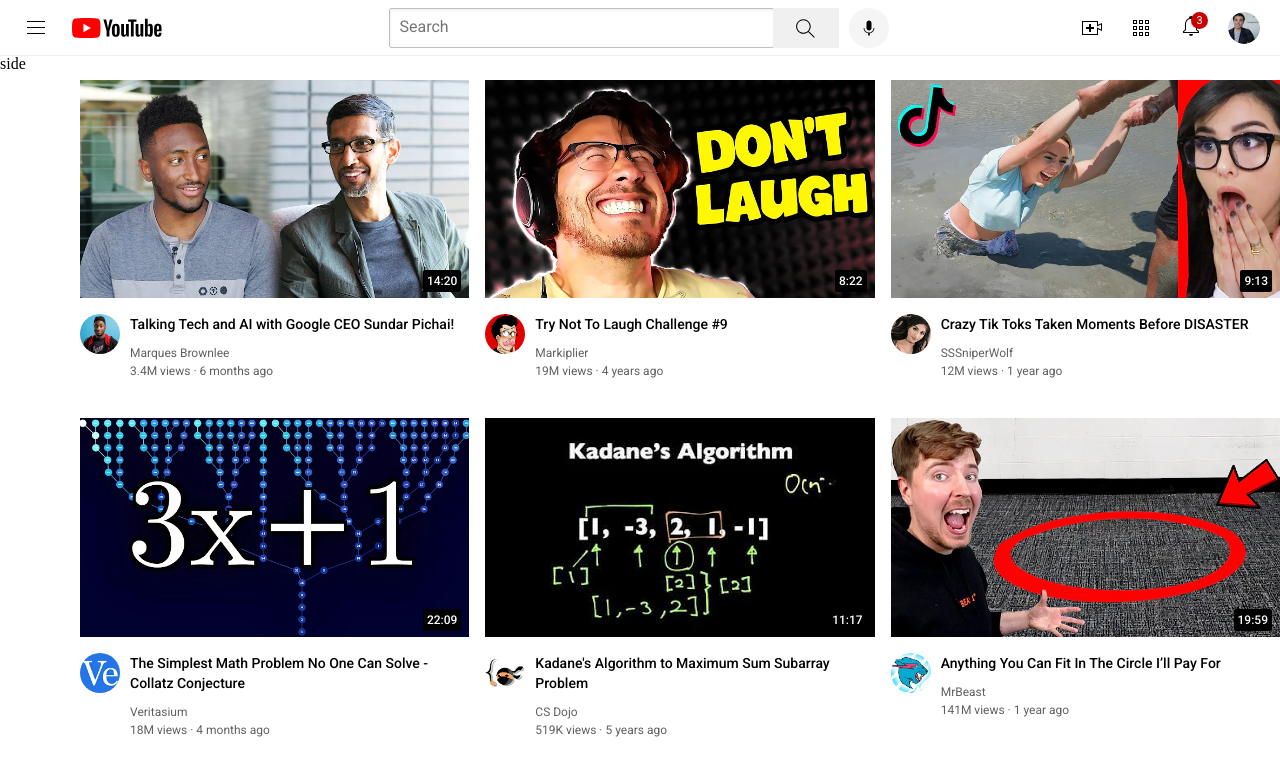
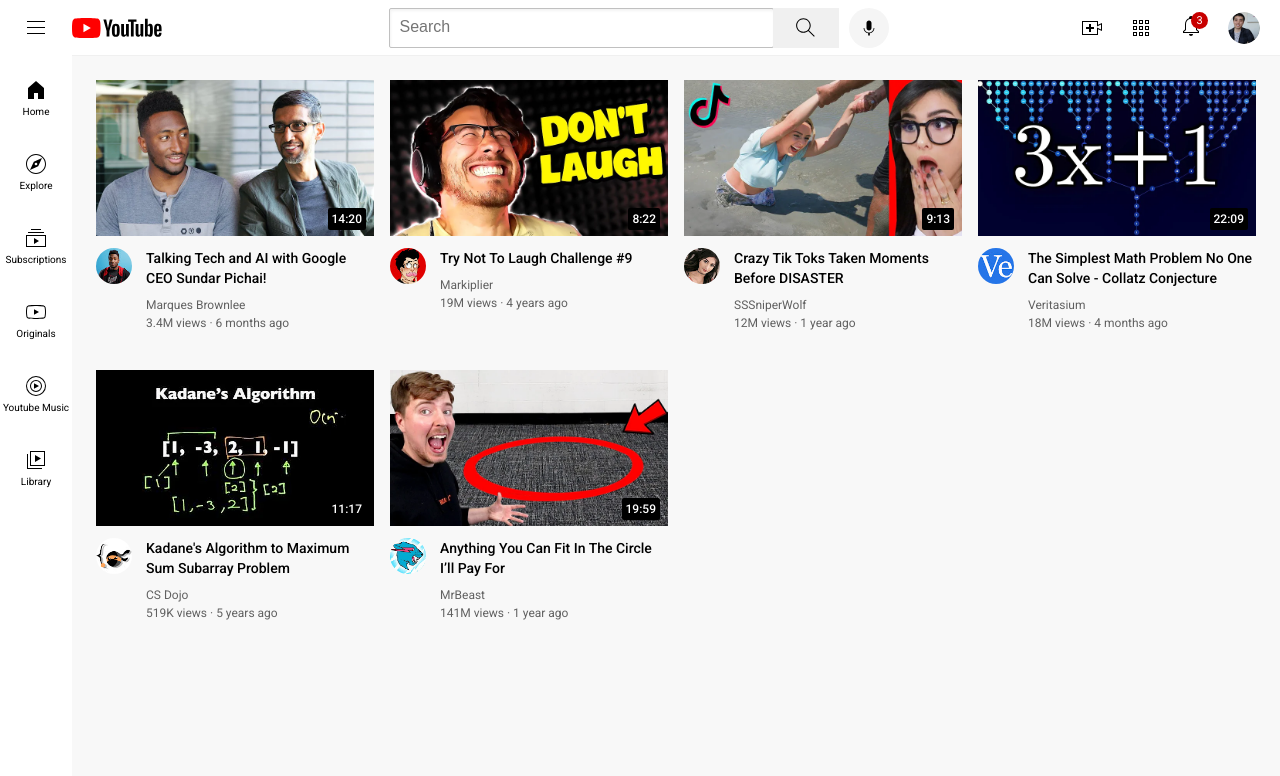
Before and after one commit to AbhinavSingh93/learning, a plain HTML site: page youtube.html/text.html in a window 1280 px wide. Drawn offline with Linux system fonts and the light colour scheme.

Commit message:
My Learnings

```diff
--- a/youtube.html/styles/general.css
+++ b/youtube.html/styles/general.css
@@ -1,10 +1,13 @@
 p{
-    font-family: Roboto,Arial;
     margin-top: 0px;
     margin-bottom: 0px;
 }
 body{
+    font-family: Roboto,Arial;
     margin:0;
     padding-top: 80px;
-    padding-left: 80px;
+    padding-left: 96px;
+    padding-right: 24px;
+    background-color: rgb(248, 248, 248);
+
 }
--- a/youtube.html/styles/header.css
+++ b/youtube.html/styles/header.css
@@ -53,6 +53,38 @@
     margin-left: -1px;
     margin-right: 10px;
 }
+.search-button,
+.voice-search-button,
+.upload-icon-container{
+    display: flex;
+    justify-content: center;
+    align-items: center;
+    position: relative;
+}
+.search-button .Tooltip,
+.voice-search-button .Tooltip,
+.upload-icon-container .Tooltip{
+
+    position: absolute;
+    background-color: gray;
+    color: white;
+    padding-top: 4px;
+    padding-bottom: 4px;
+    padding-left: 8px;
+    padding-right: 8px;
+    border-radius: 2px;
+    font-size: 12px;
+    bottom: -30px;
+    opacity:0;
+    transition: opacity 0.15s;
+    pointer-events: none;
+    white-space: nowrap;
+}
+.search-button:hover .Tooltip,
+.voice-search-button:hover .Tooltip,
+.upload-icon-container:hover .Tooltip{
+    opacity: 1;
+}
 .voice-search-button{
     height: 40px;
     width: 40px;
@@ -65,25 +97,20 @@
     height: 36px;
     padding-left: 10px;
     font: 16px;
-    border-width: 1px;
-    border-style: solid;
-    border-color: rgb(192, 192, 192);
+    border:1px solid rgb(192, 192, 192);
     border-radius: 2px;
     box-shadow: inset 1px 2px 3px rgba(0, 0, 0, 0.05);
     width: 0;
 }
 .search-bar::placeholder{
-    font-family: Roboto,Arial;
     font-size: 16px;
 }
 
 .search-icon{
     height: 25px;
-    margin-top: 4px;
 }
 .voice-search-icon{
     height: 20px;
-    margin-top: 4px;
 
 }
 .upload-icon{
@@ -104,7 +131,6 @@
     right:-5px;
     background-color: rgb(200,0,0);
     color: white;
-    font-family: Roboto,Arial;
     font-size: 11px;
     padding-left: 5px;
     padding-right:5px;
--- a/youtube.html/styles/sidebar.css
+++ b/youtube.html/styles/sidebar.css
@@ -5,4 +5,26 @@
     top: 55px;
     background-color: white;
     width:72px;
+    z-index:200;
+    padding-top: 5px;
+    cursor: pointer;
 }
+.Sidebar-link{
+    height:74px;
+    display: flex;
+    justify-content: center;
+    align-items: center;
+    flex-direction: column;
+}
+.Sidebar-link:hover{
+    background-color: rgb(235, 235, 235);
+}
+
+.Sidebar-link img {
+    height:24px;
+    margin-bottom: 4px;
+
+}
+.Sidebar-link div{
+    font-size: 10px;
+}
--- a/youtube.html/styles/video.css
+++ b/youtube.html/styles/video.css
@@ -10,18 +10,18 @@
 }
 
 .profile-picture{
-width:40px;
+width:36px;
 border-radius:50px;
 }
 .video-title{
 margin-top:0;
-margin-bottom: 12px;
+margin-bottom: 10px;
 font-size: 14px;
 font-weight: 500;
 line-height:20px;
 }
 .thumbnail-row{
-margin-bottom:12px;
+margin-bottom:8px;
 position: relative;
 }
 .video-author,
@@ -33,19 +33,35 @@
 margin-bottom: 4px;
 }
 .video-grid{
+
 display: grid;
 grid-template-columns: 1fr 1fr 1fr;
 column-gap: 16px;
 row-gap:40px;
+
 }
+@media(max-width: 750px)
+{
+    .video-grid{
+        grid-template-columns: 1fr 1fr;
+    }
+}
+@media(min-width:751px) and (max-width:999px){
+    .video-grid{
+        grid-template-columns: 1fr 1fr 1fr;
+    }
+}
+@media(min-width:1000px){
+    .video-grid{
+        grid-template-columns: 1fr 1fr 1fr 1fr;
+    }
+}
+
 .video-time{
-    font-family: Roboto,Arial;
+
     font-size: 12px;
     font-weight: 500;
-    padding-left: 4px;
-    padding-right: 4px;
-    padding-top: 4px;
-    padding-bottom: 4px;
+    padding: 4px;
     border-radius: 2px;
     background-color: black;
     color: white;
--- a/youtube.html/text.html
+++ b/youtube.html/text.html
@@ -13,7 +13,7 @@
     <link rel="stylesheet" href="styles/sidebar.css">
 </head>
 <body>
-    <div class="header">
+    <header class="header">
         <div class="left-section">
             <img class="hamburger-menu"src="icons/hamburger-menu.svg">
             <img class="youtube-logo"src="icons/youtube-logo.svg">
@@ -22,13 +22,18 @@
             <input class="search-bar" type="text" placeholder="Search">
             <button class="search-button">
                 <img class="search-icon"src="icons/search.svg">
+                <div class="Tooltip">Search</div>
             </button>
             <button class="voice-search-button">
                 <img  class="voice-search-icon"  src="icons/voice-search-icon.svg">
+                <div class="Tooltip">Search with your voice</div>
             </button>
         </div>
         <div class="right-section">
+            <div class="upload-icon-container">
                 <img  class="upload-icon" src="icons/upload.svg">
+                <div class="Tooltip">Create</div>
+            </div>
             <img class="youtube-apps-icon " src="icons/youtube-apps.svg">
             <div class="notification-icon-container">
                 <img class="notifications-icon" src="icons/notifications.svg">
@@ -36,11 +41,35 @@
             </div>
             <img class="current-user-picture" src="channels/my-channel.jpeg">
         </div>
+    </header>
+    <nav class="sidebar">
+        <div class="Sidebar-link">
+            <img src="icons/home.svg">
+            <div>Home</div>
         </div>
-    <div class="sidebar">
-        side
+        <div class="Sidebar-link">
+            <img src="icons/explore.svg">
+            <div>Explore</div>
         </div>
-    <div class="video-grid">
+        <div class="Sidebar-link">
+            <img src="icons/subscriptions.svg">
+            <div>Subscriptions</div>
+        </div>
+        <div class="Sidebar-link">
+            <img src="icons/originals.svg">
+            <div>Originals</div>
+        </div>
+        <div class="Sidebar-link">
+            <img src="icons/youtube-music.svg">
+            <div>Youtube Music</div>
+        </div>
+        <div class="Sidebar-link">
+            <img src="icons/library.svg">
+            <div>Library</div>
+        </div>
+    </nav>
+    <main>
+        <section class="video-grid">
             <div class="video-preview">
                 <div class="thumbnail-row">
                     <img class="thumbnail" src="thumbnails/thumbnail-1.webp">
@@ -173,6 +202,8 @@
                     </div>
                 </div>
             </div>
-    </div>
+        </section>
+    </main>
+
 </body>
 </html>
```
Also changed, not shown: youtube.html/icons/explore.svg (added), youtube.html/icons/home.svg (added), youtube.html/icons/library.svg (added), youtube.html/icons/originals.svg (added), youtube.html/icons/subscriptions.svg (added), youtube.html/icons/youtube-music.svg (added). Lines whose indentation alone changed are shown as unchanged.
